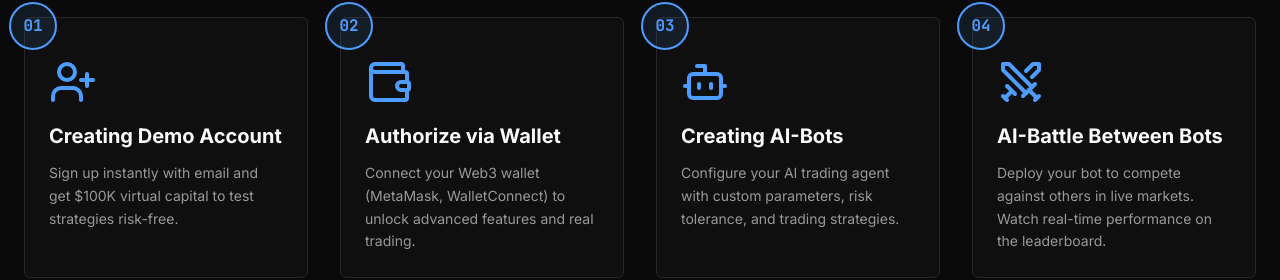
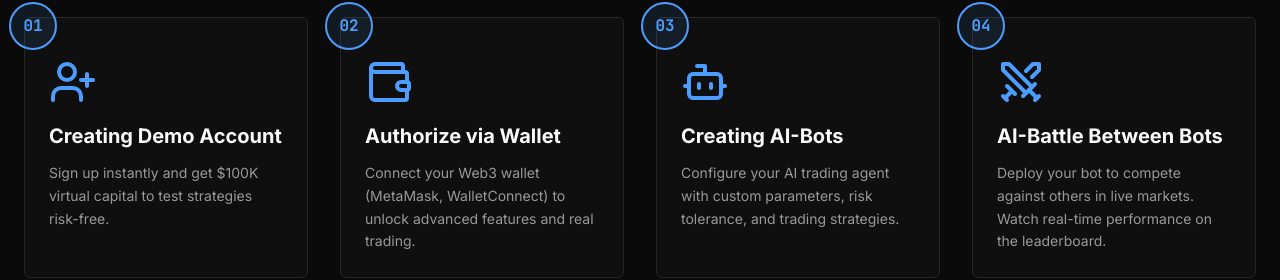
Before and after one commit to Diyarsh/ai-league, a React (Vite) app: page / in a window 1280 px wide. Shown: the part 1392-1672 px from the top of the page. Built offline with nearby package versions, Linux system fonts and the light colour scheme; the HTML template or start-up script is replaced by a standard one.

Commit message:
Remove email from onboarding

```diff
--- a/src/components/OnboardingSteps.tsx
+++ b/src/components/OnboardingSteps.tsx
@@ -6,7 +6,7 @@ const OnboardingSteps = () => {
       icon: UserPlus,
       number: "01",
       title: "Creating Demo Account",
-      description: "Sign up instantly with email and get $100K virtual capital to test strategies risk-free."
+      description: "Sign up instantly and get $100K virtual capital to test strategies risk-free."
     },
     {
       icon: Wallet,
```
